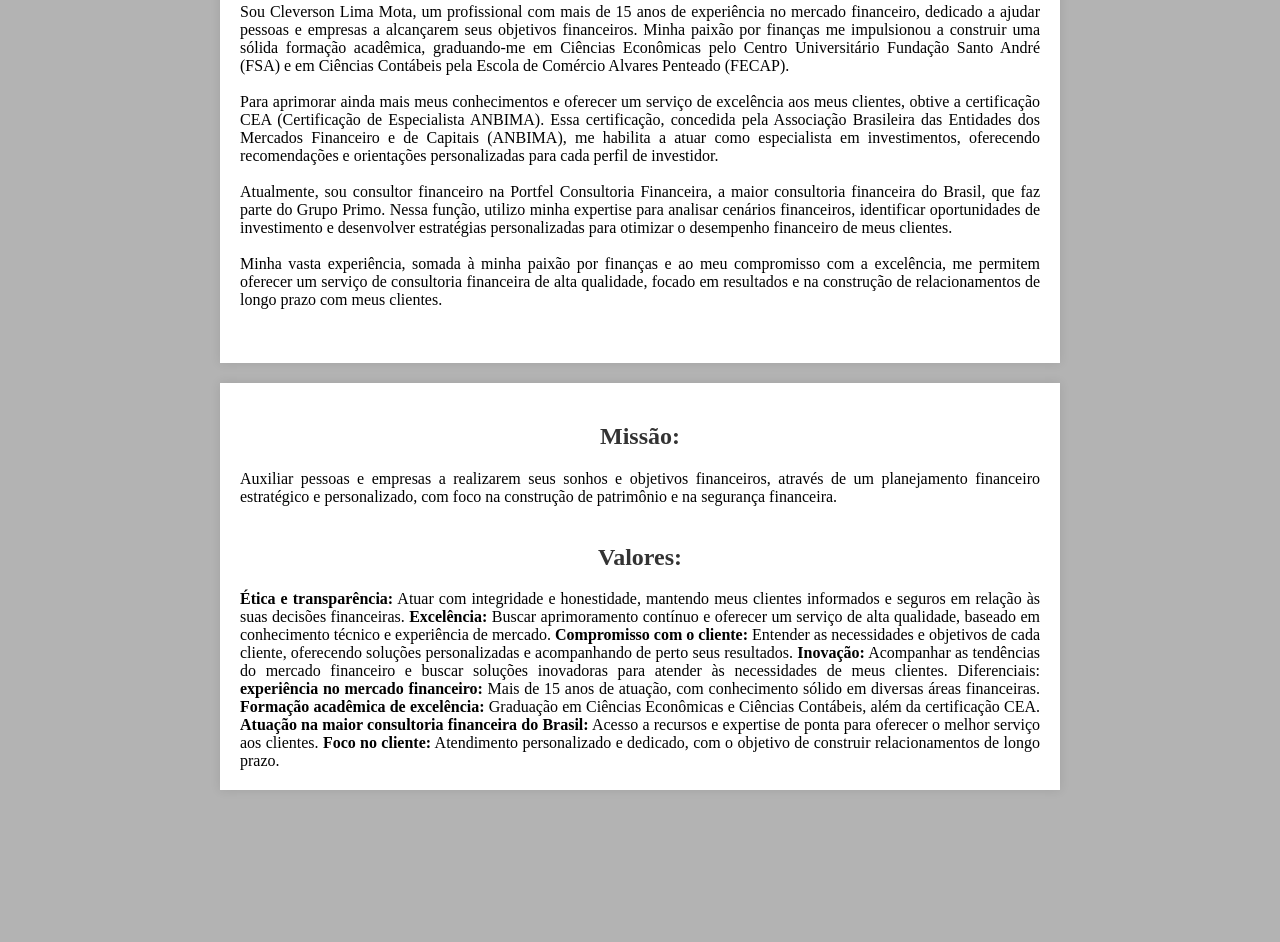
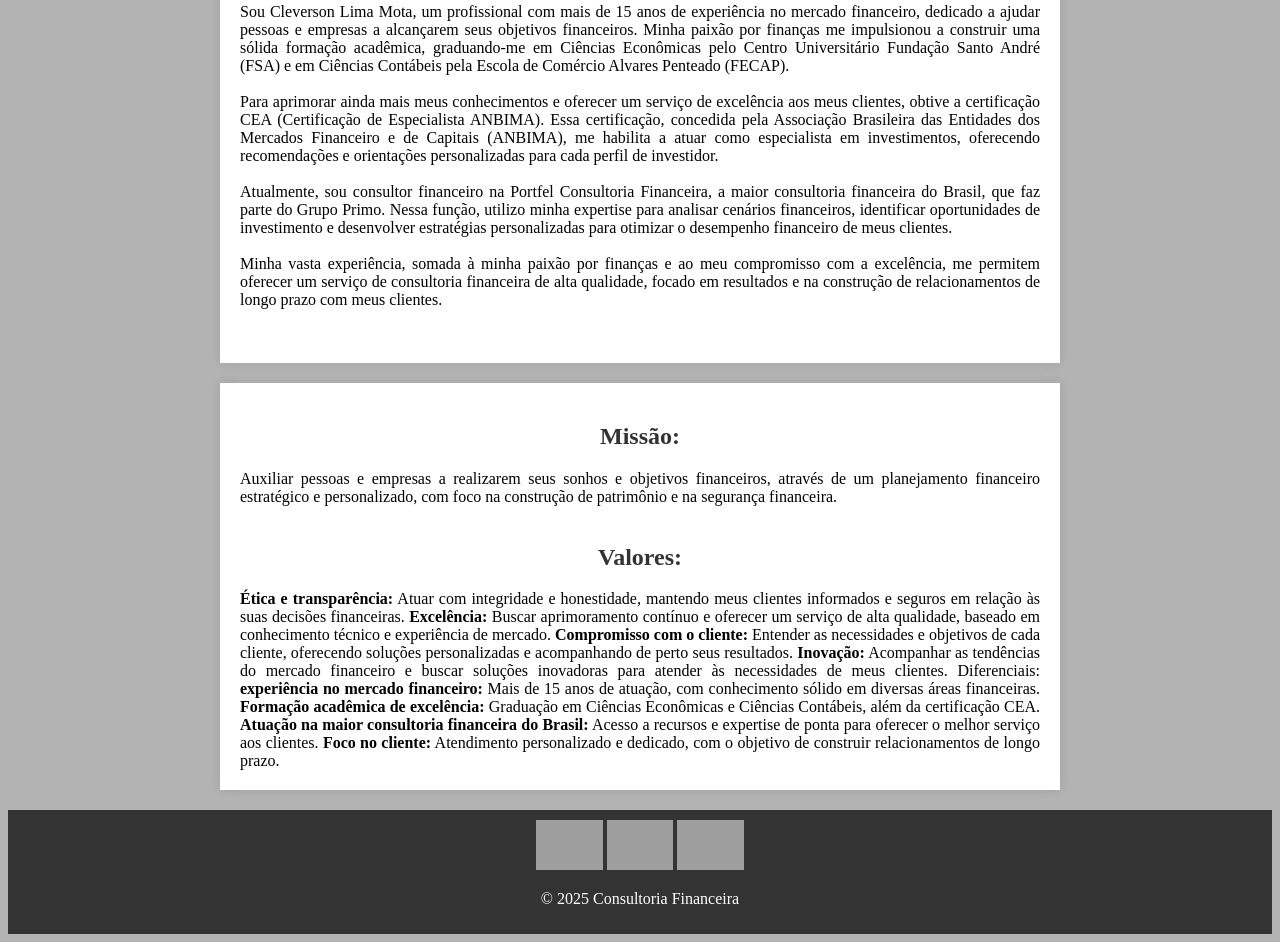
Before and after one commit to recpires/Cleverson-Lima, a plain HTML site: page aboutme.html in a window 1280 px wide. Shown: the part 304-1246 px from the top of the page. Before the commit the page ends 1114 px from the top, so only its background shows below. Drawn offline with Linux system fonts and the light colour scheme; grey boxes are pictures that could not be loaded.

Commit message:
feat: Add contacts in aboutme and footer in header.css

```diff
--- a/aboutme.html
+++ b/aboutme.html
@@ -84,6 +84,22 @@
             relacionamentos de longo prazo.
         </div>
     </main>
+    <footer>
+        <div class="social-icons" style="text-align: center;">
+            <a href="https://wa.me/5511995821000" target="_blank" rel="noopener noreferrer" class="social-icon">
+                <img src="https://www.vectorlogo.zone/logos/whatsapp/whatsapp-tile.svg" height="50" alt="WhatsApp">
+            </a>
+            <a href="https://www.linkedin.com/in/cleversonlimamota/" target="_blank" rel="noopener noreferrer"
+                class="social-icon">
+                <img src="https://www.vectorlogo.zone/logos/linkedin/linkedin-tile.svg" height="50" alt="LinkedIn">
+            </a>
+            <a href="mailto:cleverson.mota@portfel.com.br" rel="noopener noreferrer" class="social-icon">
+                <img src="https://www.vectorlogo.zone/logos/gmail/gmail-tile.svg" height="50" alt="E-mail">
+            </a>
+        </div>
+        <p>&copy; 2025 Consultoria Financeira</p>
+    </footer>
 </body>
+<script src="./scripts.js" type="text/javascript"></script>
 
 </html>
--- a/src/header.css
+++ b/src/header.css
@@ -59,3 +59,23 @@ header {
   max-width: 800px;
   box-shadow: 0 0 10px rgba(0, 0, 0, 0.1);
 }
+h2 {
+  text-align: center;
+  color: #333;
+}
+
+a {
+  color: #007bff;
+  text-decoration: none;
+}
+
+a:hover {
+  text-decoration: underline;
+}
+
+footer {
+  text-align: center;
+  padding: 10px 0;
+  background-color: #333;
+  color: #fff;
+}
```
